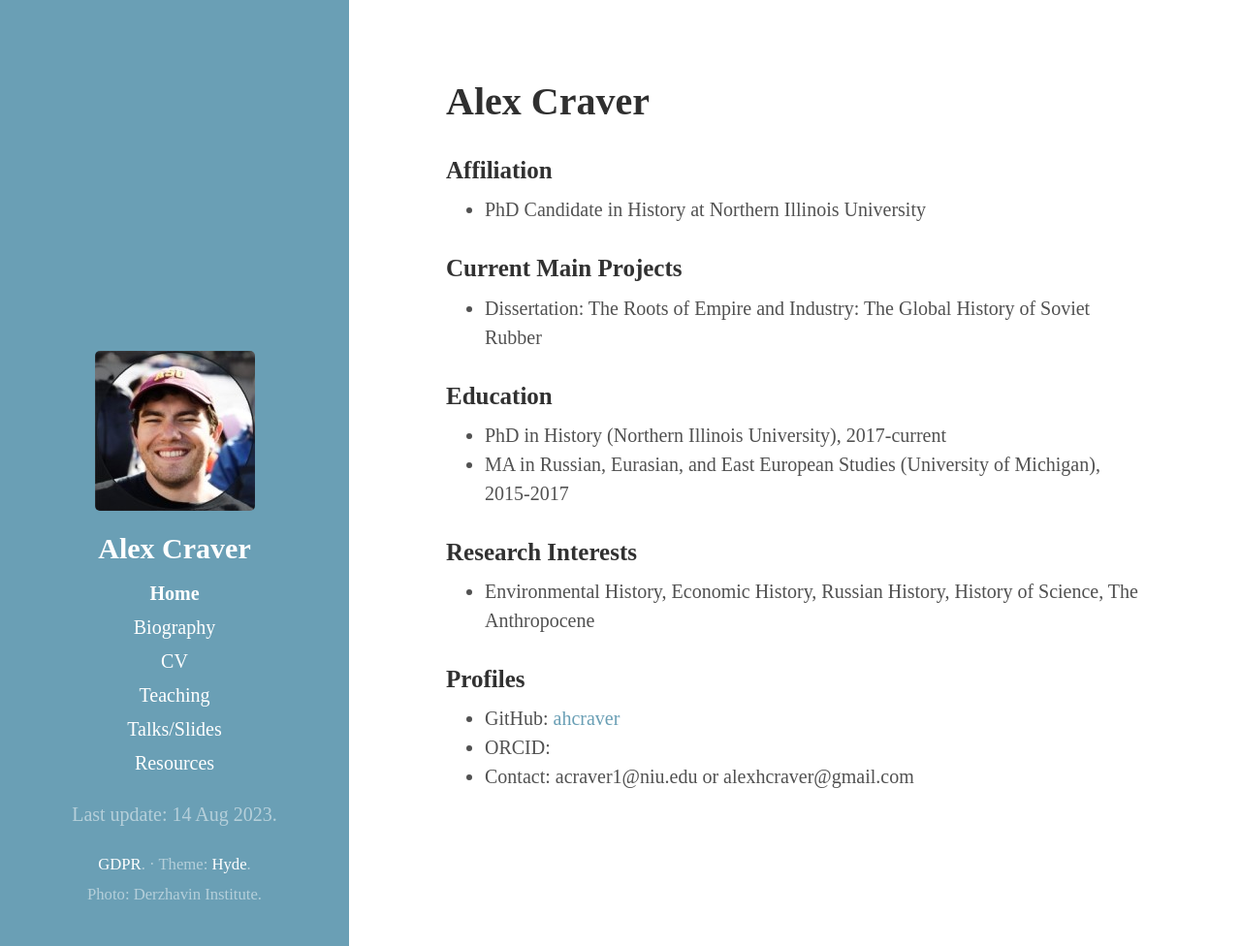
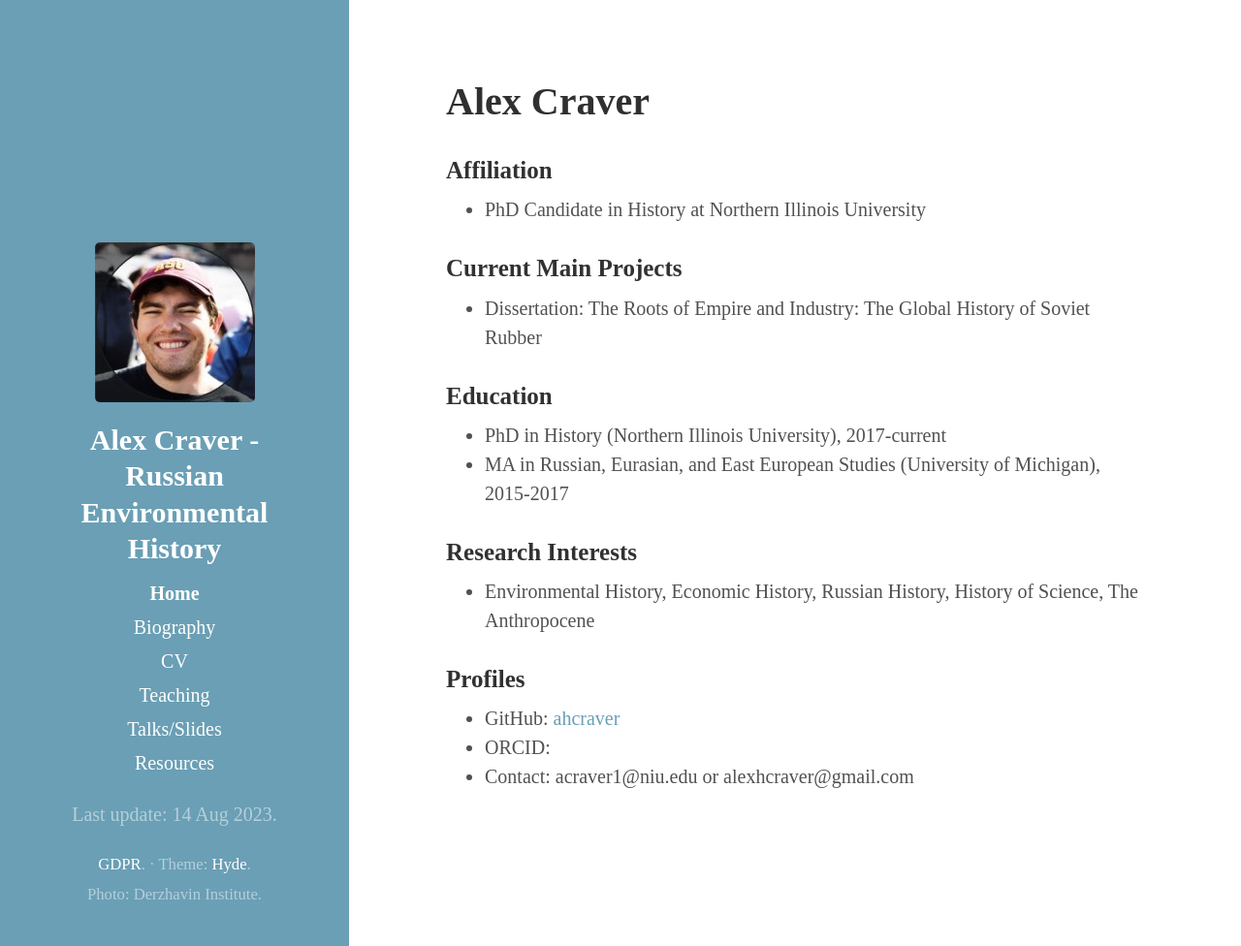
Before and after one commit to ahcraver/ahcraver.github.io, a Jekyll site: the page built from index.md, in a window 1280 px wide and 976 px high. Shown: the whole window at 97% size. Built offline with Jekyll 4.4.1, drawn with Linux system fonts in a browser that asks for light colours.

Commit message:
Update _config.yml

```diff
--- a/_config.yml
+++ b/_config.yml
@@ -6,7 +6,7 @@ highlighter:      rouge
 permalink:        pretty
 
 # Setup
-title:            Alex Craver
+title:            Alex Craver - Russian Environmental History
 tagline:          'PhD Candidate in History'
 description:      'Personal Homepage'
 url:              https:ahcraver.github.io
```
